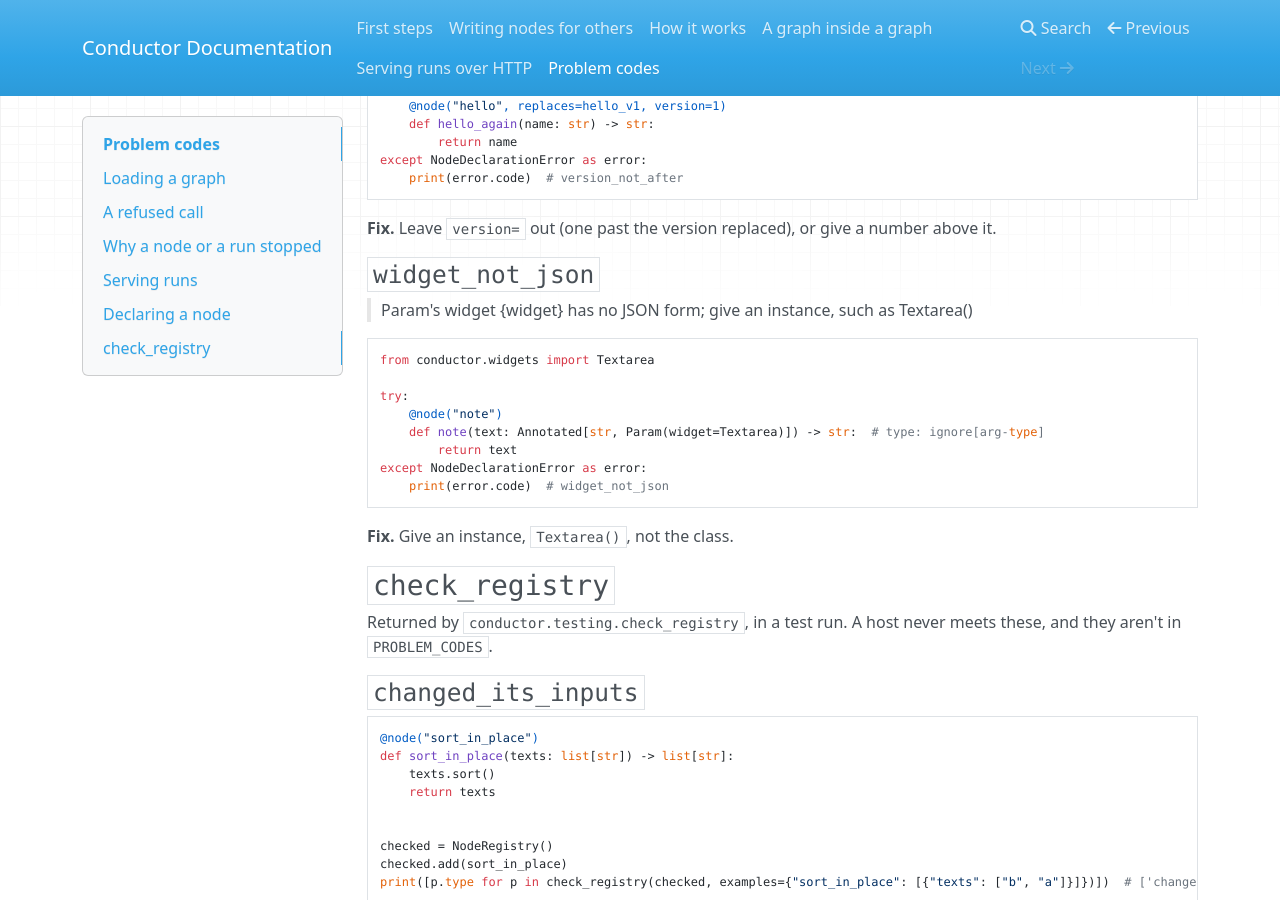
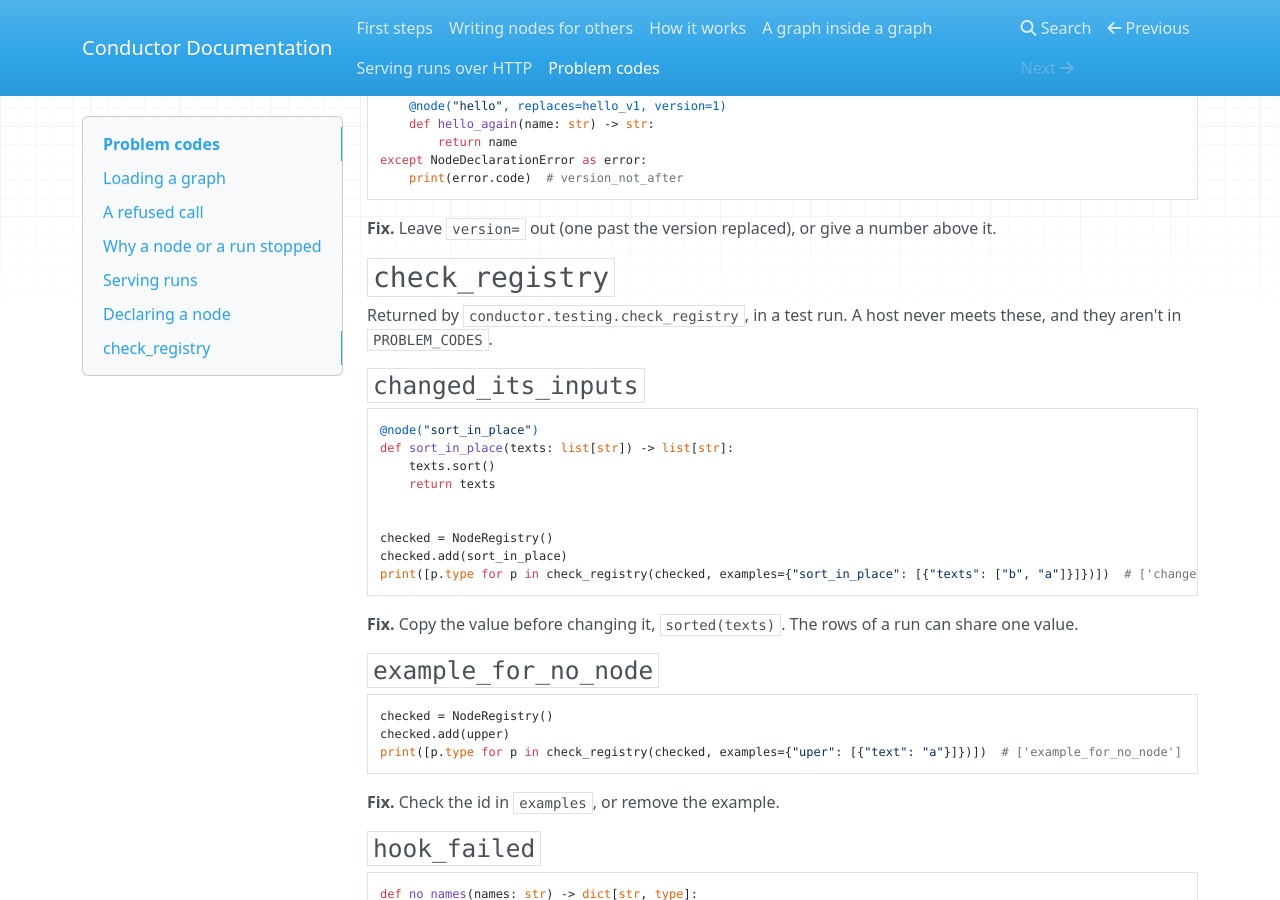
Before and after one commit to syv-ai/conductor, an MkDocs documentation site: the page built from docs/problems.md, in a window 1280 px wide and 900 px high, scrolled down 27494 px. Built offline with MkDocs 1.6.1, drawn with Linux system fonts in a browser that asks for light colours; nearby versions of some CDN libraries.

Commit message:
refactor!: Param's widget is a Widget, so a class passed bare is a type error and widget_not_json is gone

````diff
--- a/docs/problems.md
+++ b/docs/problems.md
@@ -1416,23 +1416,6 @@ except NodeDeclarationError as error:
 
 **Fix.** Leave `version=` out (one past the version replaced), or give a number above it.
 
-### `widget_not_json`
-
-> Param's widget {widget} has no JSON form; give an instance, such as Textarea()
-
-```python
-from conductor.widgets import Textarea
-
-try:
-    @node("note")
-    def note(text: Annotated[str, Param(widget=Textarea)]) -> str:  # type: ignore[arg-type]
-        return text
-except NodeDeclarationError as error:
-    print(error.code)  # widget_not_json
-```
-
-**Fix.** Give an instance, `Textarea()`, not the class.
-
 ## `check_registry`
 
 Returned by `conductor.testing.check_registry`, in a test run. A host never meets these, and they aren't in `PROBLEM_CODES`.
````
Also changed, not shown: docs/writing-nodes.md (+1 -1 lines), 3 other files.
